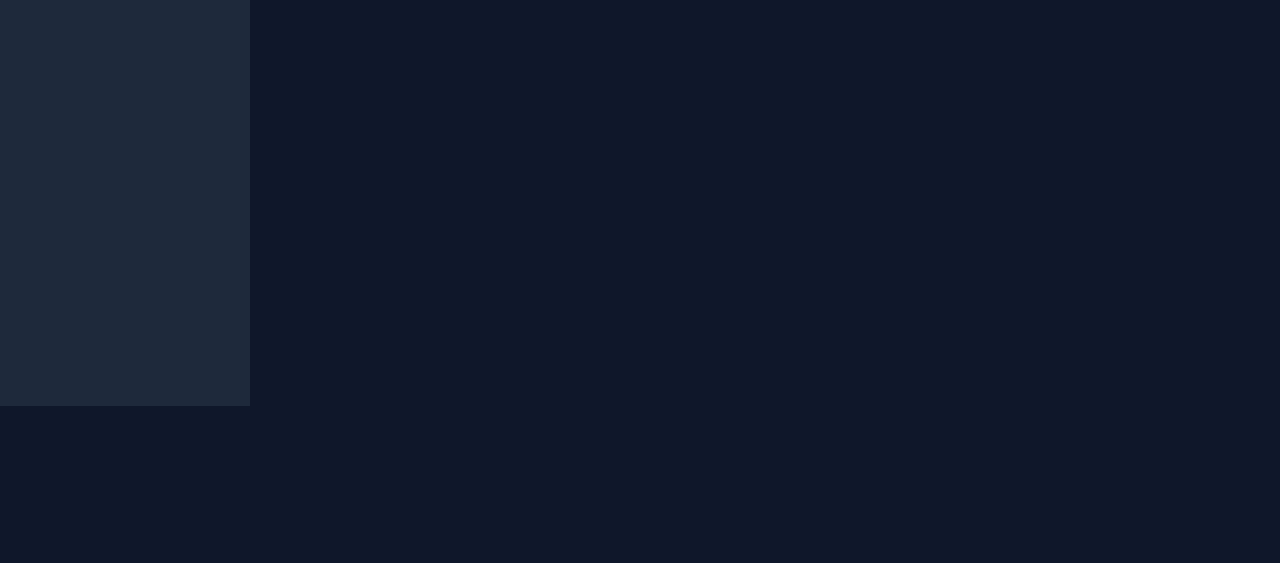
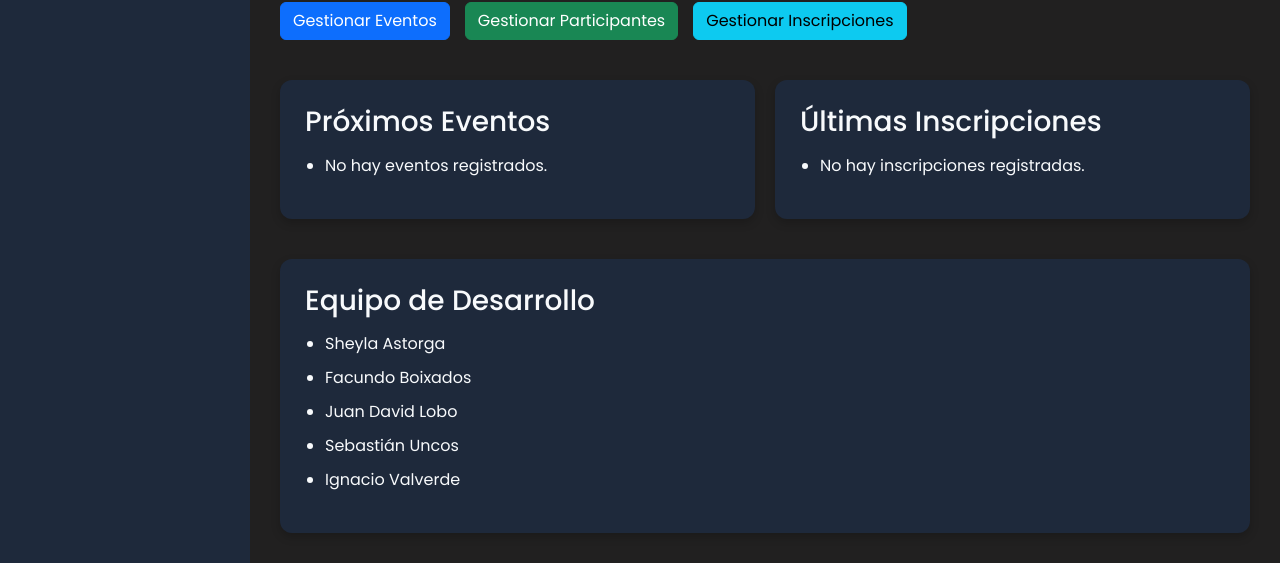
Before and after one commit to SheylaAstorga/Gestor-eventos-participantes, a plain HTML site: page index.html in a window 1280 px wide. Shown: the part 394-957 px from the top of the page. Before the commit the page ends 800 px from the top, so only its background shows below. Drawn offline with nearby package versions, Linux system fonts and the light colour scheme.

Commit message:
agregue las secciones rapidas en el dashboard principal

```diff
--- a/css/style.css
+++ b/css/style.css
@@ -6,7 +6,7 @@
 
 body{
   font-family: 'Poppins', sans-serif;
-  background-color: #0f172a;
+  background-color: #212020;
   color: #f8fafc;
 }
 
@@ -80,3 +80,44 @@ body{
   font-size: 2rem;
   color: #3b82f6;
 }
+
+.topbar p{
+    color: #94a3b8;
+    margin-top: 5px;
+}
+
+.quick-actions{
+    margin-top: 40px;
+}
+
+.quick-actions h2{
+    margin-bottom: 20px;
+}
+
+.actions-container{
+    display: flex;
+    gap: 15px;
+    flex-wrap: wrap;
+}
+
+.info-grid{
+    margin-top: 40px;
+    display: grid;
+    grid-template-columns: repeat(auto-fit,minmax(350px,1fr));
+    gap: 20px;
+}
+
+.info-grid ul,
+.equipo ul{
+    margin-top: 15px;
+    padding-left: 20px;
+}
+
+.info-grid li,
+.equipo li{
+    margin-bottom: 10px;
+}
+
+.equipo{
+    margin-top: 40px;
+}
--- a/index.html
+++ b/index.html
@@ -23,31 +23,103 @@
         <aside class="sidebar">
             <h2><span>Event</span>Hub</h2>
             <nav>
-                <a href="#">Dashboard</a>
-                <a href="#">Eventos</a>
-                <a href="#">Participantes</a>
-                <a href="#">Inscripciones</a>
+                <a href="index.html">Dashboard</a>
+                <a href="./pages/eventos.html">Eventos</a>
+                <a href="./pages/participantes.html">Participantes</a>
+                <a href="./pages/inscripciones.html">Inscripciones</a>
 
             </nav>
         </aside>
         <main class="main-content">
+
             <header class="topbar">
                 <h1>Gestor de Eventos y Participantes</h1>
+                <p>Administra eventos, participantes e inscripciones desde un único lugar.</p>
             </header>
+
+            <!-- Estadísticas -->
             <section class="dashboard">
+
                 <div class="card-dashboard">
                     <h3>Eventos</h3>
-                    <p>0</p>
+                    <p id="total-eventos">0</p>
                 </div>
+
                 <div class="card-dashboard">
                     <h3>Participantes</h3>
-                    <p>0</p>
+                    <p id="total-participantes">0</p>
                 </div>
+
                 <div class="card-dashboard">
                     <h3>Inscripciones</h3>
-                    <p>0</p>
+                    <p id="total-inscripciones">0</p>
                 </div>
+
             </section>
+
+            <!-- Acciones rápidas -->
+            <section class="quick-actions">
+
+                <h2>Acciones rápidas</h2>
+
+                <div class="actions-container">
+
+                    <a href="./pages/eventos.html" class="btn btn-primary">
+                        Gestionar Eventos
+                    </a>
+
+                    <a href="./pages/participantes.html" class="btn btn-success">
+                        Gestionar Participantes
+                    </a>
+
+                    <a href="./pages/inscripciones.html" class="btn btn-info">
+                        Gestionar Inscripciones
+                    </a>
+
+                </div>
+
+            </section>
+
+            <!-- Información general -->
+            <section class="info-grid">
+
+                <div class="card-dashboard">
+
+                    <h3>Próximos Eventos</h3>
+
+                    <ul id="proximos-eventos">
+                        <li>No hay eventos registrados.</li>
+                    </ul>
+
+                </div>
+
+                <div class="card-dashboard">
+
+                    <h3>Últimas Inscripciones</h3>
+
+                    <ul id="ultimas-inscripciones">
+                        <li>No hay inscripciones registradas.</li>
+                    </ul>
+
+                </div>
+
+            </section>
+
+            <!-- Equipo -->
+            <section class="equipo card-dashboard">
+
+                <h3>Equipo de Desarrollo</h3>
+
+                <ul>
+                    <li>Sheyla Astorga</li>
+                    <li>Facundo Boixados</li>
+                    <li>Juan David Lobo</li>
+                    <li>Sebastián Uncos</li>
+                    <li>Ignacio Valverde</li>
+                </ul>
+
+            </section>
+
         </main>
     </div>
 </body>
```
